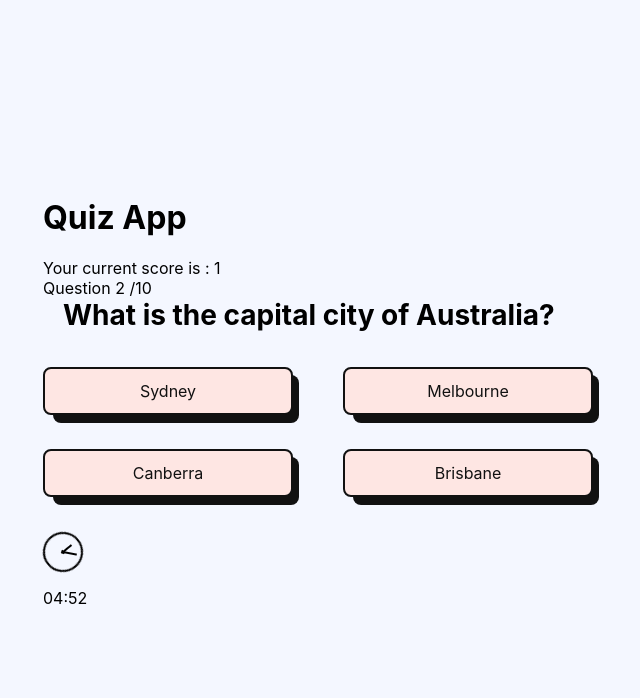
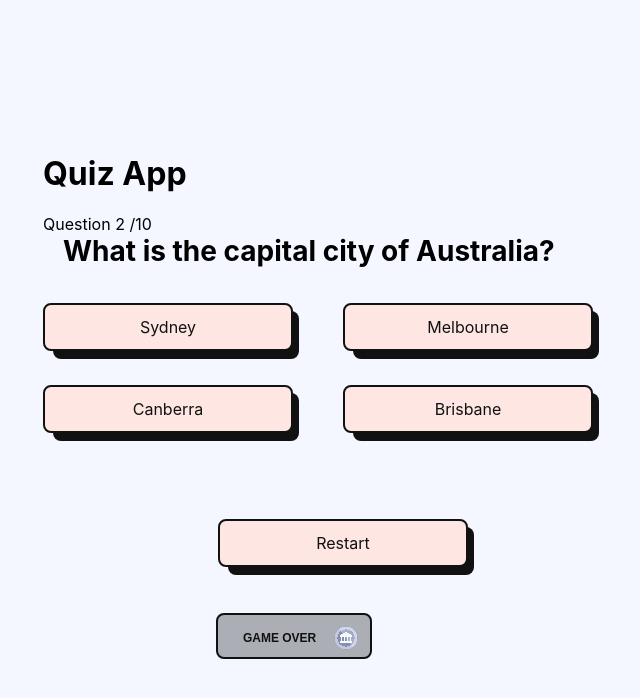
Before and after one commit to FBetulDemir/quiz_game, a React (Create React App) app in the folder quiz_game/: page / in a window 1280 px wide. Both pictures are taken after a click on the button "George Orwell". Shown: the top 698 px of the page, without its empty margins (297-937 px from the left). Built offline with nearby package versions, Linux system fonts and the light colour scheme.

Commit message:
I added resert functions on timer

```diff
--- a/quiz_game/src/components/Buttons.js
+++ b/quiz_game/src/components/Buttons.js
@@ -14,7 +14,6 @@ export const Buttons = ({ onRestart, onEndGame }) => {
     return (
         <div className='restart-buttons'>
         <button className="buttons" type="button" onClick={handleRestart}>Restart</button>
-
         <CoinFlip/>
     </div>
     );
--- a/quiz_game/src/components/CoinFlip.css
+++ b/quiz_game/src/components/CoinFlip.css
@@ -26,6 +26,7 @@
   .tip-button.clicked .tip-button__text {
     opacity: 0;
     transition: opacity 100ms linear 200ms;
+
   }
   .tip-button.clicked::before {
     height: 0.5rem;
@@ -53,7 +54,7 @@
     transform: scale(2) translateY(-10px);
   }
   .tip-button__text {
-    color: #fff;
+    color: #111;
     margin-right: 1.8rem;
     opacity: 1;
     position: relative;
@@ -78,7 +79,7 @@
   .tip-button::after {
     bottom: -1rem;
     color: #323234;
-    content: "Thank you!";
+    content: "THANK YOU!";
     height: 190%;
     left: 0;
     opacity: 0;
--- a/quiz_game/src/components/CoinFlip.js
+++ b/quiz_game/src/components/CoinFlip.js
@@ -109,7 +109,7 @@ export const CoinFlip = () => {
 
       return (
         <button className="tip-button">
-          <span className="tip-button__text">Send me a tip</span>
+          <span className="tip-button__text">GAME OVER</span>
           <div className="coin-wrapper">
             <div className="coin">
               <div className="coin__middle"></div>
--- a/quiz_game/src/components/Quiz.js
+++ b/quiz_game/src/components/Quiz.js
@@ -24,7 +24,7 @@ const Quiz = ({currentQuestionIndex, setCurrentQuestionIndex, setScore, score, q
         <div>
             <div className="score-board">
                 <h1>Quiz App</h1>
-                <>Your current score is : {score}</>
+
             </div>
             <div className="question-counter">
                 <span>Question {currentQuestionIndex + 1}  </span>/
--- a/quiz_game/src/components/Timer.js
+++ b/quiz_game/src/components/Timer.js
@@ -1,8 +1,10 @@
 import { useState, useEffect, useRef } from "react";
+import { Buttons } from "./Buttons";
 
 export const Timer = ({ onRestart }) => {
-  const initialTime = 5 * 60;
+  const initialTime = 5 ;
   const [timeRemaining, setTimeRemaining] = useState(initialTime);
+  const [timeIsUp, setTimeIsUp] = useState(false);
   const timerIdRef = useRef(null);
   useEffect(() => {
     const countdown = () => {
@@ -12,6 +14,7 @@ export const Timer = ({ onRestart }) => {
             return prevTime - 1;
           } else {
             clearInterval(timerIdRef.current);
+            setTimeIsUp(true);
             return initialTime;
           }
         });
@@ -26,10 +29,11 @@ export const Timer = ({ onRestart }) => {
 
   return (
     <div>
-      <div className="clock"></div>
-      <p>
+     {!timeIsUp && <div className="clock"></div>}
+     {!timeIsUp && <p>
         {String(minutes).padStart(2, "0")}:{String(seconds).padStart(2, "0")}
-      </p>
+      </p>}
+      {timeIsUp && <Buttons/>}
     </div>
   );
 };
```
